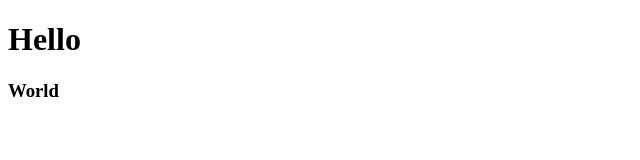
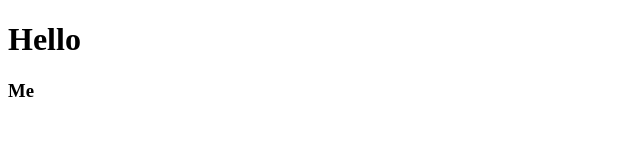
Before and after one commit to buscaroli/test, a plain HTML site: page index.html in a window 1280 px wide. Shown: the full height of the page, 0-640 px from the left. Drawn offline with Linux system fonts and the light colour scheme.

Commit message:
amended index.html

```diff
--- a/index.html
+++ b/index.html
@@ -8,6 +8,6 @@
 </head>
 <body>
   <h1>Hello</h1>
-  <h3>World</h3>
+  <h3>Me</h3>
 </body>
 </html>
```
